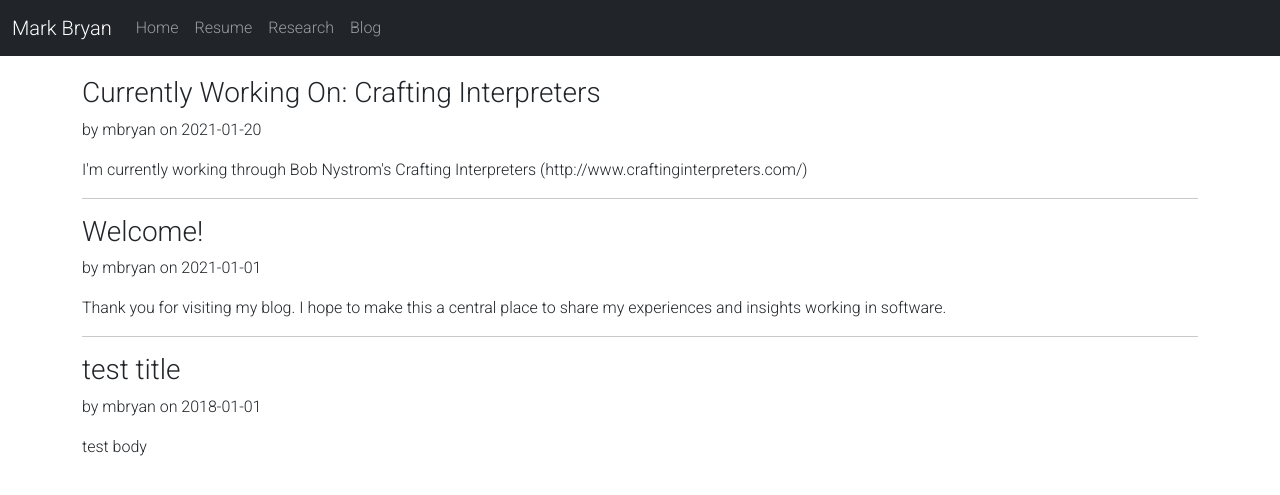
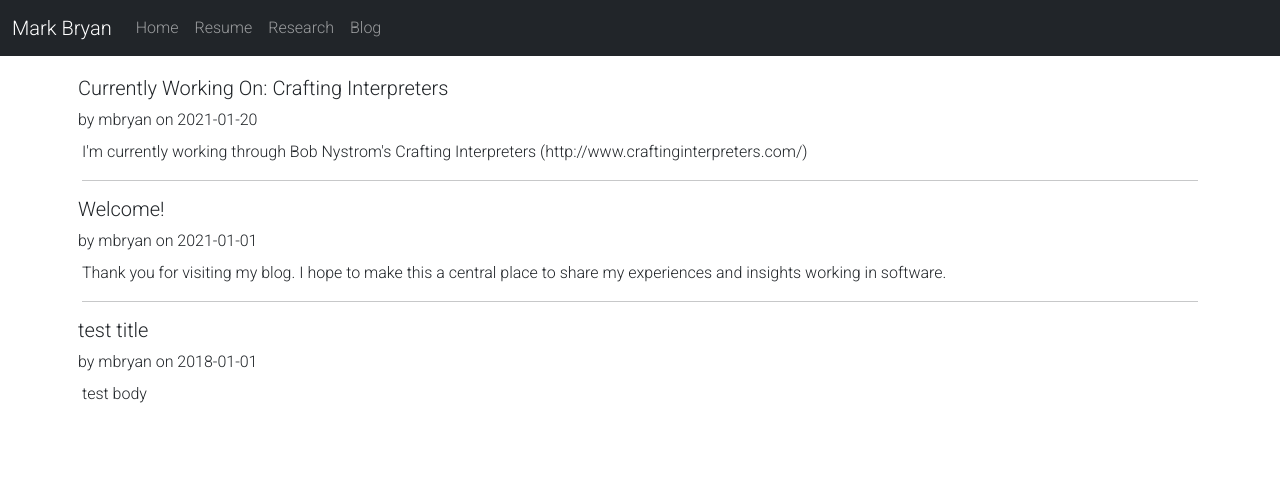
Before and after one commit to mrkbryn/mark-bryan-site, a Flask app: page /blog/ in a window 1280 px wide. Shown: the top 495 px of the page. Run offline with Flask 2, Linux system fonts and the light colour scheme; data comes from the database, SQL or seed files in the repository; some libraries are stand-ins or nearby versions.

Commit message:
Cleanup UI for blog create/edit/etc.

```diff
--- a/app/static/style.css
+++ b/app/static/style.css
@@ -15,3 +15,8 @@ body {
 .mab-title {
     margin-bottom: 0;
 }
+
+.admin-tools {
+    background-color: red;
+    margin-bottom: 20px;
+}
--- a/app/templates/auth/login.html
+++ b/app/templates/auth/login.html
@@ -1,8 +1,6 @@
 {% extends 'base.html' %}
 
-{% block header %}
-  <h1>{% block title %}Log In{% endblock %}</h1>
-{% endblock %}
+{% block title %}Log In{% endblock %}
 
 {% block content %}
   <form method="post">
--- a/app/templates/auth/register.html
+++ b/app/templates/auth/register.html
@@ -1,8 +1,6 @@
 {% extends 'base.html' %}
 
-{% block header %}
-  <h1>{% block title %}Register{% endblock %}</h1>
-{% endblock %}
+{% block title %}Register{% endblock %}
 
 {% block content %}
   <form method="post">
@@ -13,4 +11,3 @@
     <input type="submit" value="Register">
   </form>
 {% endblock %}
-s
--- a/app/templates/blog/index.html
+++ b/app/templates/blog/index.html
@@ -1,19 +1,22 @@
 {% extends 'base.html' %}
 
-{% block title %}Mark Bryan - Posts{% endblock %}
+{% block title %}Mark Bryan - Blog{% endblock %}
 
 {% block content %}
+  {% if g.user %}
+    <div class="admin-tools">
+      <p class="row">Admin Tools</p>
+      <a href="{{ url_for('blog.create') }}" class="btn btn-outline-dark">New Post</a>
+    </div>
+  {% endif %}
+
   {% for post in posts %}
-    <article class="post">
-      <header>
-        <p class="h3">{{ post['title'] }}</p>
-        <p>by {{ post['username'] }} on {{ post['created'].strftime('%Y-%m-%d') }}</p>
-        {% if g.user['id'] == post['author_id'] %}
-          <a class="action" href="{{ url_for('blog.update', id=post['id']) }}">Edit</a>
-        {% endif %}
-      </header>
-      <p class="body">{{ post['body'] }}</p>
-    </article>
+    <p class="row h5">{{ post['title'] }}</p>
+    <p class="row">by {{ post['username'] }} on {{ post['created'].strftime('%Y-%m-%d') }}</p>
+    {% if g.user['id'] == post['author_id'] %}
+      <a class="action" href="{{ url_for('blog.update', id=post['id']) }}">Edit</a>
+    {% endif %}
+    <p>{{ post['body'] }}</p>
     {% if not loop.last %}
       <hr>
     {% endif %}
```
Also changed, not shown: app/templates/blog/create.html (+9 -5 lines), app/templates/blog/update.html (+11 -7 lines).
